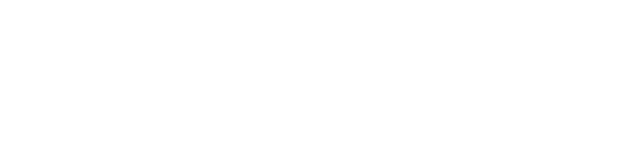
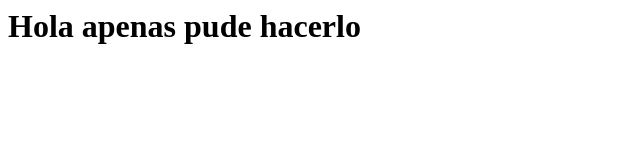
Before and after one commit to EAAR-300519/La_RaToNeRa, a website: page index.html in a window 1280 px wide. Shown: the whole page, without its empty margins (0-640 px from the left). Drawn offline with Linux system fonts and the light colour scheme.

Commit message:
agregague un parrafo

```diff
--- a/index.html
+++ b/index.html
@@ -2,4 +2,7 @@
 	<head>
 		<title>LA RATONERA</title>
 	</head>
+	<body>
+		<h1>Hola apenas pude hacerlo</h1>
+	</body>
 </html>
```
